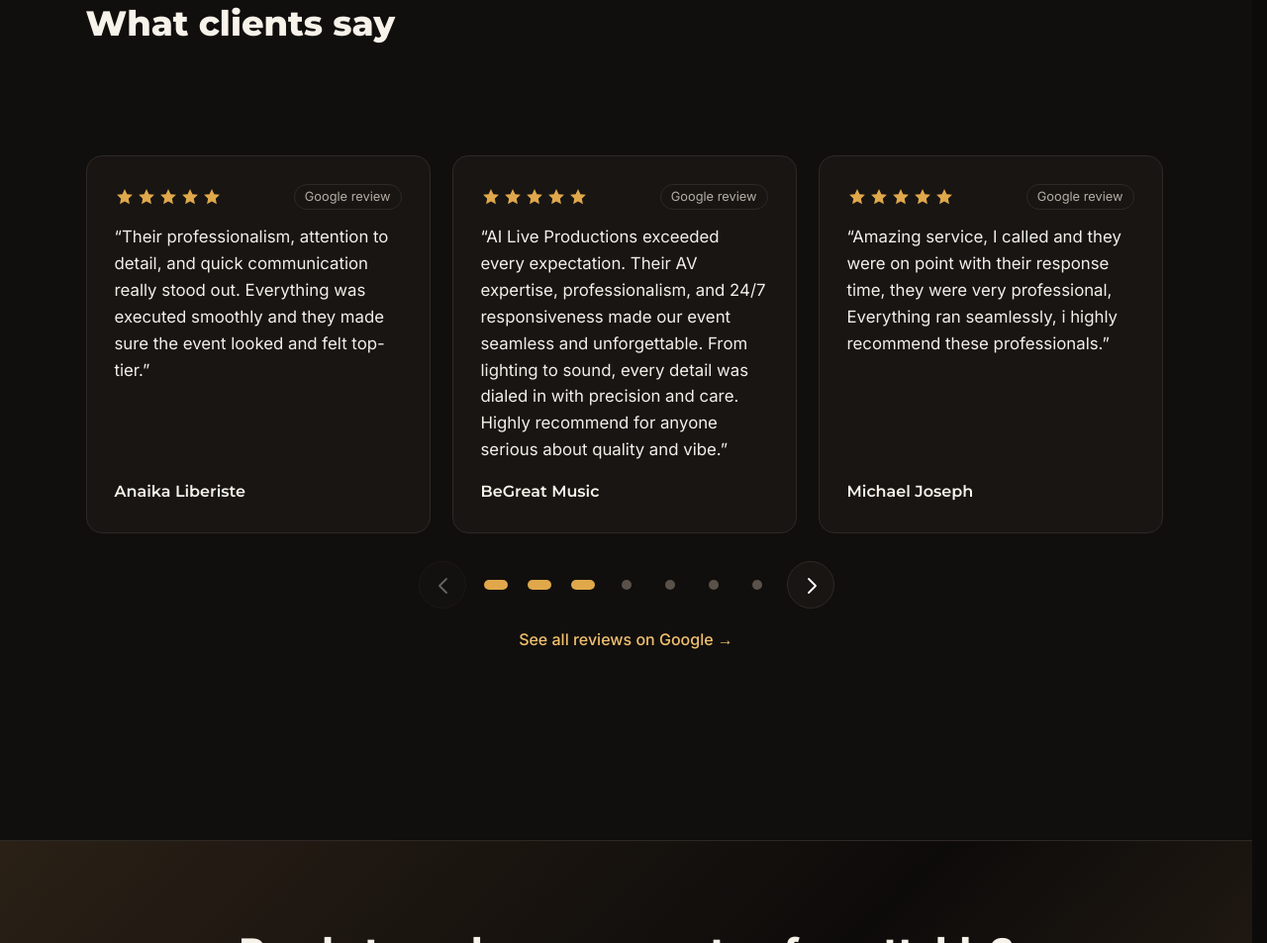
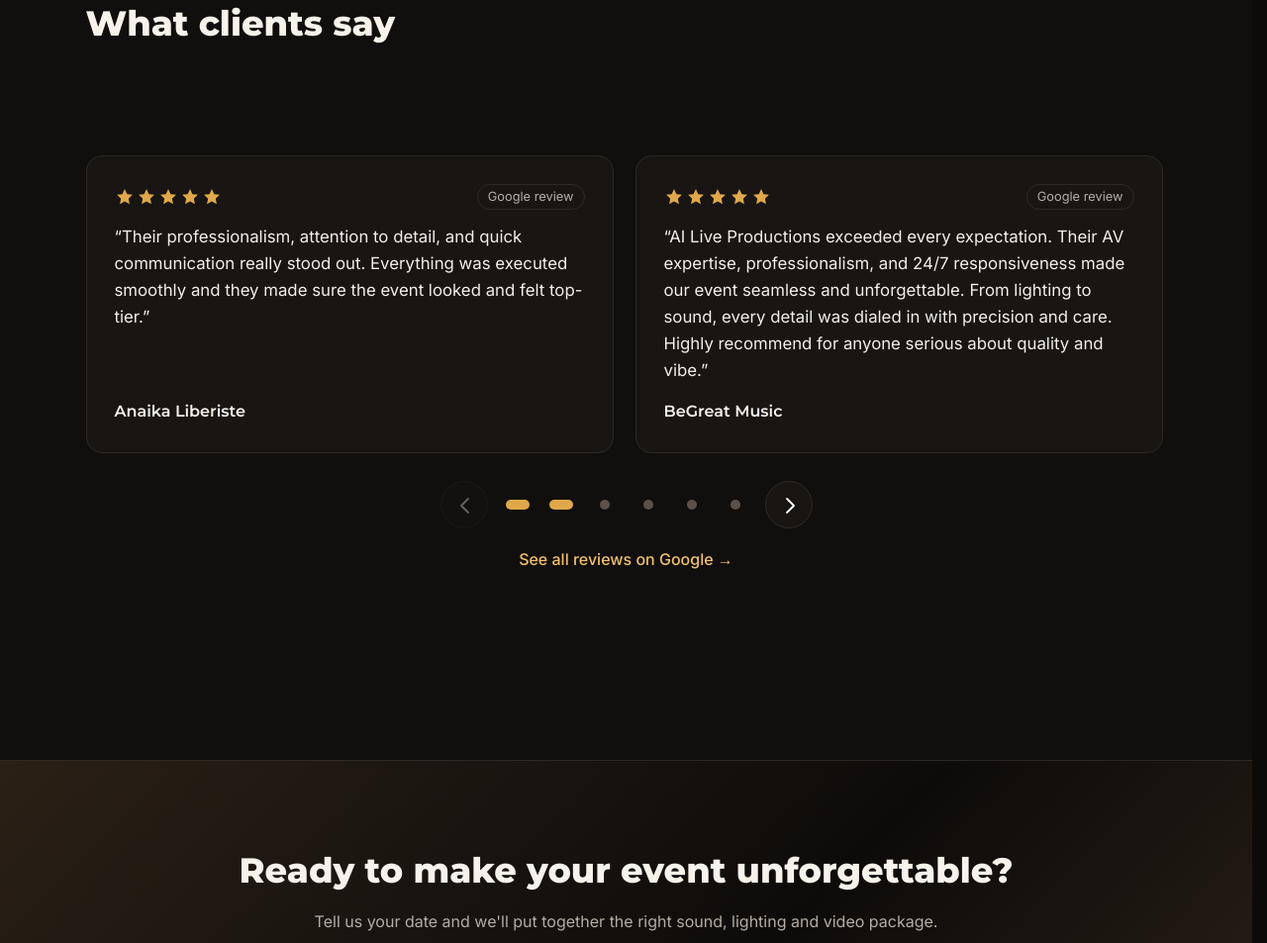
Before and after one commit to skitzafrenia420420-pause/ailiveproductions, a plain HTML site: page index.html in a window 1280 px wide. Shown: the part 2555-3508 px from the top of the page at 99% size. Drawn offline with Linux system fonts and the light colour scheme.

Commit message:
Carousel: 2 at a time, remove one review

```diff
--- a/index.html
+++ b/index.html
@@ -91,7 +91,7 @@ nav ul a[aria-current=page]{color:var(--gold2);box-shadow:inset 0 -2px 0 var(--g
 .page-hero{padding:64px 0 40px;border-bottom:1px solid var(--line)}.page-hero p{color:var(--muted);max-width:640px}
 .more{margin-top:24px}.card a.more{display:inline-flex;align-items:center;min-height:44px;color:var(--gold2);text-decoration:none;margin-top:6px}
 .carousel{position:relative}
-.rv-track{list-style:none;display:grid;grid-auto-flow:column;grid-auto-columns:calc((100% - 44px)/3);gap:22px;overflow-x:auto;scroll-snap-type:x mandatory;scroll-behavior:smooth;padding:4px 2px 8px;scrollbar-width:none;overscroll-behavior-x:contain}
+.rv-track{list-style:none;display:grid;grid-auto-flow:column;grid-auto-columns:calc((100% - 22px)/2);gap:22px;overflow-x:auto;scroll-snap-type:x mandatory;scroll-behavior:smooth;padding:4px 2px 8px;scrollbar-width:none;overscroll-behavior-x:contain}
 .rv-track::-webkit-scrollbar{display:none}.rv-track:focus-visible{outline:2px solid var(--gold);outline-offset:4px;border-radius:16px}
 .rv-slide{scroll-snap-align:start;display:flex}
 .rv-card{flex:1;display:flex;flex-direction:column;background:var(--card);border:1px solid var(--line);border-radius:16px;padding:28px}
@@ -153,31 +153,28 @@ nav ul a[aria-current=page]{color:var(--gold2);box-shadow:inset 0 -2px 0 var(--g
 <p class="more"><a href="services.html#gallery" style="color:var(--gold2)">See the full gallery →</a></p></div></section>
 <section class="alt"><div class="wrap"><p class="eyebrow">Reviews</p><h2>What clients say</h2>
 <section class="carousel" aria-roledescription="carousel" aria-label="Client reviews">
-<ul class="rv-track" id="rv-track" tabindex="0" aria-label="Reviews, scroll sideways"><li class="rv-slide" role="group" aria-roledescription="slide" aria-label="1 of 7"><figure class="rv-card">
+<ul class="rv-track" id="rv-track" tabindex="0" aria-label="Reviews, scroll sideways"><li class="rv-slide" role="group" aria-roledescription="slide" aria-label="1 of 6"><figure class="rv-card">
 <div class="rv-top"><span class="rv-stars" role="img" aria-label="5 out of 5 stars"><svg viewBox="0 0 24 24" aria-hidden="true"><path d="M12 2.5l2.9 6.1 6.6.8-4.9 4.6 1.3 6.6L12 17.3l-5.9 3.3 1.3-6.6-4.9-4.6 6.6-.8z"/></svg><svg viewBox="0 0 24 24" aria-hidden="true"><path d="M12 2.5l2.9 6.1 6.6.8-4.9 4.6 1.3 6.6L12 17.3l-5.9 3.3 1.3-6.6-4.9-4.6 6.6-.8z"/></svg><svg viewBox="0 0 24 24" aria-hidden="true"><path d="M12 2.5l2.9 6.1 6.6.8-4.9 4.6 1.3 6.6L12 17.3l-5.9 3.3 1.3-6.6-4.9-4.6 6.6-.8z"/></svg><svg viewBox="0 0 24 24" aria-hidden="true"><path d="M12 2.5l2.9 6.1 6.6.8-4.9 4.6 1.3 6.6L12 17.3l-5.9 3.3 1.3-6.6-4.9-4.6 6.6-.8z"/></svg><svg viewBox="0 0 24 24" aria-hidden="true"><path d="M12 2.5l2.9 6.1 6.6.8-4.9 4.6 1.3 6.6L12 17.3l-5.9 3.3 1.3-6.6-4.9-4.6 6.6-.8z"/></svg></span><span class="rv-src">Google review</span></div>
 <blockquote>“Their professionalism, attention to detail, and quick communication really stood out. Everything was executed smoothly and they made sure the event looked and felt top-tier.”</blockquote>
-<figcaption>Anaika Liberiste</figcaption></figure></li><li class="rv-slide" role="group" aria-roledescription="slide" aria-label="2 of 7"><figure class="rv-card">
+<figcaption>Anaika Liberiste</figcaption></figure></li><li class="rv-slide" role="group" aria-roledescription="slide" aria-label="2 of 6"><figure class="rv-card">
 <div class="rv-top"><span class="rv-stars" role="img" aria-label="5 out of 5 stars"><svg viewBox="0 0 24 24" aria-hidden="true"><path d="M12 2.5l2.9 6.1 6.6.8-4.9 4.6 1.3 6.6L12 17.3l-5.9 3.3 1.3-6.6-4.9-4.6 6.6-.8z"/></svg><svg viewBox="0 0 24 24" aria-hidden="true"><path d="M12 2.5l2.9 6.1 6.6.8-4.9 4.6 1.3 6.6L12 17.3l-5.9 3.3 1.3-6.6-4.9-4.6 6.6-.8z"/></svg><svg viewBox="0 0 24 24" aria-hidden="true"><path d="M12 2.5l2.9 6.1 6.6.8-4.9 4.6 1.3 6.6L12 17.3l-5.9 3.3 1.3-6.6-4.9-4.6 6.6-.8z"/></svg><svg viewBox="0 0 24 24" aria-hidden="true"><path d="M12 2.5l2.9 6.1 6.6.8-4.9 4.6 1.3 6.6L12 17.3l-5.9 3.3 1.3-6.6-4.9-4.6 6.6-.8z"/></svg><svg viewBox="0 0 24 24" aria-hidden="true"><path d="M12 2.5l2.9 6.1 6.6.8-4.9 4.6 1.3 6.6L12 17.3l-5.9 3.3 1.3-6.6-4.9-4.6 6.6-.8z"/></svg></span><span class="rv-src">Google review</span></div>
 <blockquote>“AI Live Productions exceeded every expectation. Their AV expertise, professionalism, and 24/7 responsiveness made our event seamless and unforgettable. From lighting to sound, every detail was dialed in with precision and care. Highly recommend for anyone serious about quality and vibe.”</blockquote>
-<figcaption>BeGreat Music</figcaption></figure></li><li class="rv-slide" role="group" aria-roledescription="slide" aria-label="3 of 7"><figure class="rv-card">
+<figcaption>BeGreat Music</figcaption></figure></li><li class="rv-slide" role="group" aria-roledescription="slide" aria-label="3 of 6"><figure class="rv-card">
 <div class="rv-top"><span class="rv-stars" role="img" aria-label="5 out of 5 stars"><svg viewBox="0 0 24 24" aria-hidden="true"><path d="M12 2.5l2.9 6.1 6.6.8-4.9 4.6 1.3 6.6L12 17.3l-5.9 3.3 1.3-6.6-4.9-4.6 6.6-.8z"/></svg><svg viewBox="0 0 24 24" aria-hidden="true"><path d="M12 2.5l2.9 6.1 6.6.8-4.9 4.6 1.3 6.6L12 17.3l-5.9 3.3 1.3-6.6-4.9-4.6 6.6-.8z"/></svg><svg viewBox="0 0 24 24" aria-hidden="true"><path d="M12 2.5l2.9 6.1 6.6.8-4.9 4.6 1.3 6.6L12 17.3l-5.9 3.3 1.3-6.6-4.9-4.6 6.6-.8z"/></svg><svg viewBox="0 0 24 24" aria-hidden="true"><path d="M12 2.5l2.9 6.1 6.6.8-4.9 4.6 1.3 6.6L12 17.3l-5.9 3.3 1.3-6.6-4.9-4.6 6.6-.8z"/></svg><svg viewBox="0 0 24 24" aria-hidden="true"><path d="M12 2.5l2.9 6.1 6.6.8-4.9 4.6 1.3 6.6L12 17.3l-5.9 3.3 1.3-6.6-4.9-4.6 6.6-.8z"/></svg></span><span class="rv-src">Google review</span></div>
 <blockquote>“Amazing service, I called and they were on point with their response time, they were very professional, Everything ran seamlessly, i highly recommend these professionals.”</blockquote>
-<figcaption>Michael Joseph</figcaption></figure></li><li class="rv-slide" role="group" aria-roledescription="slide" aria-label="4 of 7"><figure class="rv-card">
+<figcaption>Michael Joseph</figcaption></figure></li><li class="rv-slide" role="group" aria-roledescription="slide" aria-label="4 of 6"><figure class="rv-card">
 <div class="rv-top"><span class="rv-stars" role="img" aria-label="5 out of 5 stars"><svg viewBox="0 0 24 24" aria-hidden="true"><path d="M12 2.5l2.9 6.1 6.6.8-4.9 4.6 1.3 6.6L12 17.3l-5.9 3.3 1.3-6.6-4.9-4.6 6.6-.8z"/></svg><svg viewBox="0 0 24 24" aria-hidden="true"><path d="M12 2.5l2.9 6.1 6.6.8-4.9 4.6 1.3 6.6L12 17.3l-5.9 3.3 1.3-6.6-4.9-4.6 6.6-.8z"/></svg><svg viewBox="0 0 24 24" aria-hidden="true"><path d="M12 2.5l2.9 6.1 6.6.8-4.9 4.6 1.3 6.6L12 17.3l-5.9 3.3 1.3-6.6-4.9-4.6 6.6-.8z"/></svg><svg viewBox="0 0 24 24" aria-hidden="true"><path d="M12 2.5l2.9 6.1 6.6.8-4.9 4.6 1.3 6.6L12 17.3l-5.9 3.3 1.3-6.6-4.9-4.6 6.6-.8z"/></svg><svg viewBox="0 0 24 24" aria-hidden="true"><path d="M12 2.5l2.9 6.1 6.6.8-4.9 4.6 1.3 6.6L12 17.3l-5.9 3.3 1.3-6.6-4.9-4.6 6.6-.8z"/></svg></span><span class="rv-src">Google review</span></div>
 <blockquote>“Great service! Very professional and made our event look amazing.”</blockquote>
-<figcaption>Sean Oliver (OverSanic)</figcaption></figure></li><li class="rv-slide" role="group" aria-roledescription="slide" aria-label="5 of 7"><figure class="rv-card">
+<figcaption>Sean Oliver (OverSanic)</figcaption></figure></li><li class="rv-slide" role="group" aria-roledescription="slide" aria-label="5 of 6"><figure class="rv-card">
 <div class="rv-top"><span class="rv-stars" role="img" aria-label="5 out of 5 stars"><svg viewBox="0 0 24 24" aria-hidden="true"><path d="M12 2.5l2.9 6.1 6.6.8-4.9 4.6 1.3 6.6L12 17.3l-5.9 3.3 1.3-6.6-4.9-4.6 6.6-.8z"/></svg><svg viewBox="0 0 24 24" aria-hidden="true"><path d="M12 2.5l2.9 6.1 6.6.8-4.9 4.6 1.3 6.6L12 17.3l-5.9 3.3 1.3-6.6-4.9-4.6 6.6-.8z"/></svg><svg viewBox="0 0 24 24" aria-hidden="true"><path d="M12 2.5l2.9 6.1 6.6.8-4.9 4.6 1.3 6.6L12 17.3l-5.9 3.3 1.3-6.6-4.9-4.6 6.6-.8z"/></svg><svg viewBox="0 0 24 24" aria-hidden="true"><path d="M12 2.5l2.9 6.1 6.6.8-4.9 4.6 1.3 6.6L12 17.3l-5.9 3.3 1.3-6.6-4.9-4.6 6.6-.8z"/></svg><svg viewBox="0 0 24 24" aria-hidden="true"><path d="M12 2.5l2.9 6.1 6.6.8-4.9 4.6 1.3 6.6L12 17.3l-5.9 3.3 1.3-6.6-4.9-4.6 6.6-.8z"/></svg></span><span class="rv-src">Google review</span></div>
 <blockquote>“Very professional, would definetly recommend”</blockquote>
-<figcaption>Ophise Joachim</figcaption></figure></li><li class="rv-slide" role="group" aria-roledescription="slide" aria-label="6 of 7"><figure class="rv-card">
-<div class="rv-top"><span class="rv-stars" role="img" aria-label="5 out of 5 stars"><svg viewBox="0 0 24 24" aria-hidden="true"><path d="M12 2.5l2.9 6.1 6.6.8-4.9 4.6 1.3 6.6L12 17.3l-5.9 3.3 1.3-6.6-4.9-4.6 6.6-.8z"/></svg><svg viewBox="0 0 24 24" aria-hidden="true"><path d="M12 2.5l2.9 6.1 6.6.8-4.9 4.6 1.3 6.6L12 17.3l-5.9 3.3 1.3-6.6-4.9-4.6 6.6-.8z"/></svg><svg viewBox="0 0 24 24" aria-hidden="true"><path d="M12 2.5l2.9 6.1 6.6.8-4.9 4.6 1.3 6.6L12 17.3l-5.9 3.3 1.3-6.6-4.9-4.6 6.6-.8z"/></svg><svg viewBox="0 0 24 24" aria-hidden="true"><path d="M12 2.5l2.9 6.1 6.6.8-4.9 4.6 1.3 6.6L12 17.3l-5.9 3.3 1.3-6.6-4.9-4.6 6.6-.8z"/></svg><svg viewBox="0 0 24 24" aria-hidden="true"><path d="M12 2.5l2.9 6.1 6.6.8-4.9 4.6 1.3 6.6L12 17.3l-5.9 3.3 1.3-6.6-4.9-4.6 6.6-.8z"/></svg></span><span class="rv-src">Google review</span></div>
-<blockquote>“I like it”</blockquote>
-<figcaption>Cash Tekurio</figcaption></figure></li><li class="rv-slide" role="group" aria-roledescription="slide" aria-label="7 of 7"><figure class="rv-card">
+<figcaption>Ophise Joachim</figcaption></figure></li><li class="rv-slide" role="group" aria-roledescription="slide" aria-label="6 of 6"><figure class="rv-card">
 <div class="rv-top"><span class="rv-stars" role="img" aria-label="5 out of 5 stars"><svg viewBox="0 0 24 24" aria-hidden="true"><path d="M12 2.5l2.9 6.1 6.6.8-4.9 4.6 1.3 6.6L12 17.3l-5.9 3.3 1.3-6.6-4.9-4.6 6.6-.8z"/></svg><svg viewBox="0 0 24 24" aria-hidden="true"><path d="M12 2.5l2.9 6.1 6.6.8-4.9 4.6 1.3 6.6L12 17.3l-5.9 3.3 1.3-6.6-4.9-4.6 6.6-.8z"/></svg><svg viewBox="0 0 24 24" aria-hidden="true"><path d="M12 2.5l2.9 6.1 6.6.8-4.9 4.6 1.3 6.6L12 17.3l-5.9 3.3 1.3-6.6-4.9-4.6 6.6-.8z"/></svg><svg viewBox="0 0 24 24" aria-hidden="true"><path d="M12 2.5l2.9 6.1 6.6.8-4.9 4.6 1.3 6.6L12 17.3l-5.9 3.3 1.3-6.6-4.9-4.6 6.6-.8z"/></svg><svg viewBox="0 0 24 24" aria-hidden="true"><path d="M12 2.5l2.9 6.1 6.6.8-4.9 4.6 1.3 6.6L12 17.3l-5.9 3.3 1.3-6.6-4.9-4.6 6.6-.8z"/></svg></span><span class="rv-src">Facebook review</span></div>
 <blockquote>“I would absolutely hire this team again. They made sure every single thing at my party was perfect.”</blockquote>
 <figcaption>Tcg Vending Hub</figcaption></figure></li></ul>
 <div class="rv-ctrl">
 <button class="rv-arrow" type="button" data-dir="-1" aria-label="Previous review" aria-controls="rv-track"><svg class="i"><path d="M15 5l-7 7 7 7"/></svg></button>
-<div class="rv-dots"><button class="rv-dot" type="button" aria-label="Go to review 1" data-i="0"><span></span></button><button class="rv-dot" type="button" aria-label="Go to review 2" data-i="1"><span></span></button><button class="rv-dot" type="button" aria-label="Go to review 3" data-i="2"><span></span></button><button class="rv-dot" type="button" aria-label="Go to review 4" data-i="3"><span></span></button><button class="rv-dot" type="button" aria-label="Go to review 5" data-i="4"><span></span></button><button class="rv-dot" type="button" aria-label="Go to review 6" data-i="5"><span></span></button><button class="rv-dot" type="button" aria-label="Go to review 7" data-i="6"><span></span></button></div>
+<div class="rv-dots"><button class="rv-dot" type="button" aria-label="Go to review 1" data-i="0"><span></span></button><button class="rv-dot" type="button" aria-label="Go to review 2" data-i="1"><span></span></button><button class="rv-dot" type="button" aria-label="Go to review 3" data-i="2"><span></span></button><button class="rv-dot" type="button" aria-label="Go to review 4" data-i="3"><span></span></button><button class="rv-dot" type="button" aria-label="Go to review 5" data-i="4"><span></span></button><button class="rv-dot" type="button" aria-label="Go to review 6" data-i="5"><span></span></button></div>
 <button class="rv-arrow" type="button" data-dir="1" aria-label="Next review" aria-controls="rv-track"><svg class="i"><path d="M9 5l7 7-7 7"/></svg></button>
 </div>
 <p class="rv-all"><a href="https://www.google.com/maps/place/AI+Live+Productions/data=!4m2!3m1!1s0x2f2536a4d91bcf57:0xe79505daceb7d8ef" target="_blank" rel="noopener">See all reviews on Google →</a></p>
```
